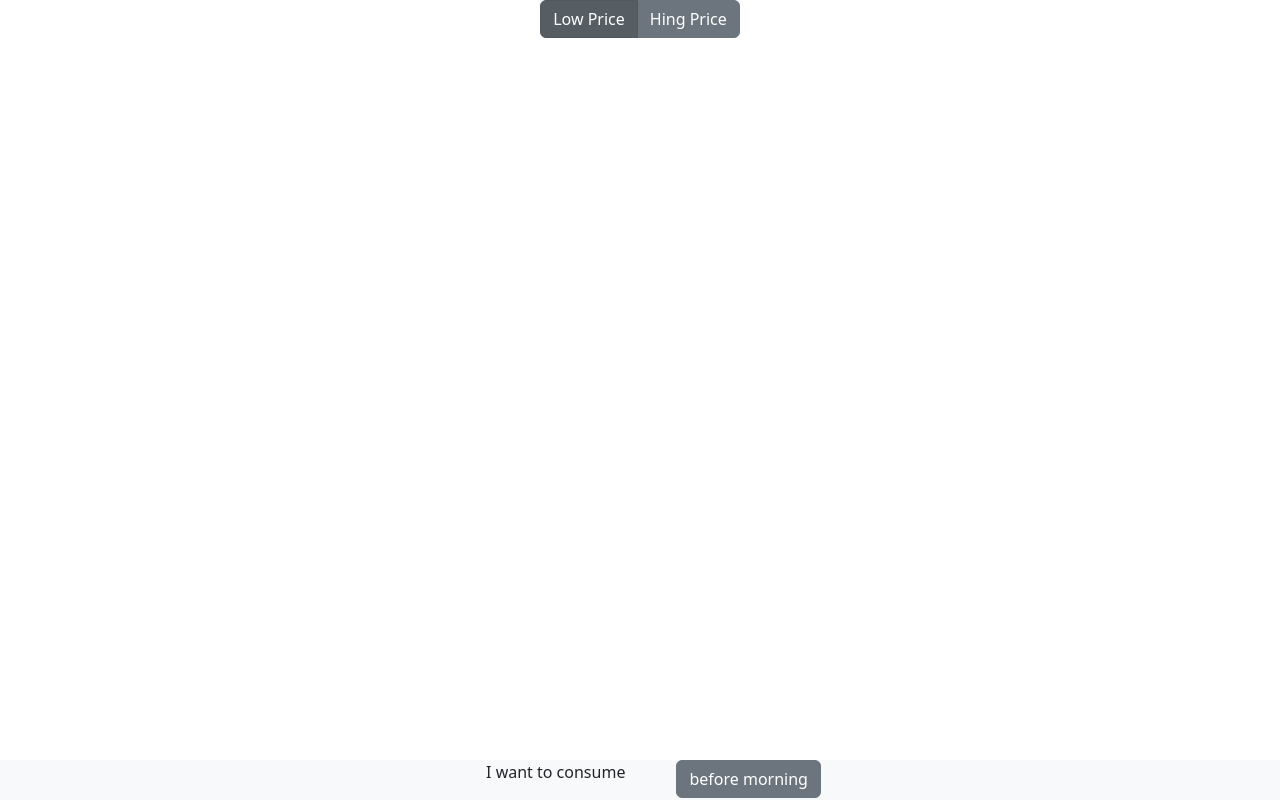
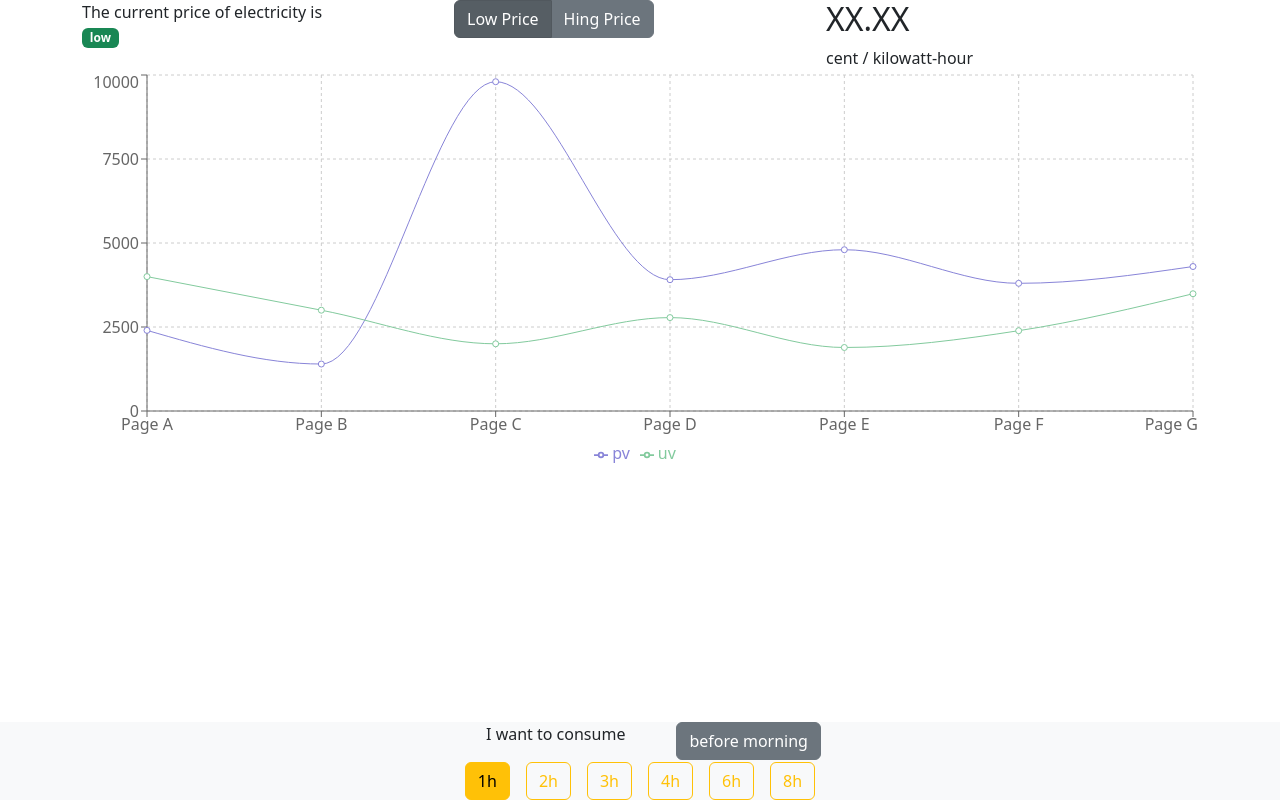
Before and after one commit to Mol4aliva/elektrikell, a React (Create React App) app: page / in a window 1280 px wide. Built offline with nearby package versions, Linux system fonts and the light colour scheme.

Commit message:
recharts, info, intervals

```diff
--- a/package.json
+++ b/package.json
@@ -8,6 +8,7 @@
     "react-bootstrap": "^2.10.0",
     "react-dom": "^18.2.0",
     "react-scripts": "5.0.1",
+    "recharts": "^2.10.4",
     "sass": "^1.70.0"
   },
   "scripts": {
@@ -30,5 +31,8 @@
       "last 1 firefox version",
       "last 1 safari version"
     ]
+  },
+  "devDependencies": {
+    "@babel/plugin-proposal-private-property-in-object": "^7.21.11"
   }
 }
--- a/src/App.js
+++ b/src/App.js
@@ -8,12 +8,13 @@
 
 function App() {
     const [activePrice, setActivePrice] = useState(DEFAULT_ACTIVE_BUTTON);
+    const [activeHour, setActiveHour] = useState();
 
   return (
     <Container>
       <Head activePrice = {activePrice} setActivePrice={setActivePrice}/>
-      <Body/>
-      <Footer activePrice = {activePrice} setActivePrice={setActivePrice}/>
+      <Body activeHour={activeHour}/>
+      <Footer activePrice = {activePrice} activeHour={activeHour} setActiveHour={setActiveHour} />
     </Container>
   );
 }
--- a/src/Body/Body.jsx
+++ b/src/Body/Body.jsx
@@ -1,9 +1,24 @@
 import Row from 'react-bootstrap/Row';
 import Col from 'react-bootstrap/Col';
+import { DATA } from "./constants";
+import { LineChart, XAxis, YAxis, Line, CartesianGrid, Tooltip, Legend, ResponsiveContainer } from 'recharts';
+
 function Body() {
     return(
         <Row>
-            <Col></Col>
+            <Col>
+                <ResponsiveContainer width="100%" height={400}>
+                <LineChart data={DATA}>
+                    <CartesianGrid strokeDasharray="3 3" />
+                    <XAxis dataKey="name" />
+                    <YAxis />
+                    <Tooltip />
+                    <Legend />
+                    <Line type="monotone" dataKey="pv" stroke="#8884d8" />
+                    <Line type="monotone" dataKey="uv" stroke="#82ca9d" />
+                </LineChart>
+                </ResponsiveContainer>
+            </Col>
         </Row>
     );
 }
--- /dev/null
+++ b/src/Body/constants.js
@@ -0,0 +1,44 @@
+export const DATA = [
+    {
+        name: 'Page A',
+        uv: 4000,
+        pv: 2400,
+        amt: 2400,
+    },
+    {
+        name: 'Page B',
+        uv: 3000,
+        pv: 1398,
+        amt: 2210,
+    },
+    {
+        name: 'Page C',
+        uv: 2000,
+        pv: 9800,
+        amt: 2290,
+    },
+    {
+        name: 'Page D',
+        uv: 2780,
+        pv: 3908,
+        amt: 2000,
+    },
+    {
+        name: 'Page E',
+        uv: 1890,
+        pv: 4800,
+        amt: 2181,
+    },
+    {
+        name: 'Page F',
+        uv: 2390,
+        pv: 3800,
+        amt: 2500,
+    },
+    {
+        name: 'Page G',
+        uv: 3490,
+        pv: 4300,
+        amt: 2100,
+    },
+];
--- a/src/Footer/Footer.jsx
+++ b/src/Footer/Footer.jsx
@@ -4,12 +4,15 @@
 import Col from 'react-bootstrap/Col';
 import {DEFAULT_ACTIVE_BUTTON} from "../Head";
 
-function Footer({ activePrice }) {
+function Footer({ activePrice, activeHour,setActiveHour }) {
     return(
         <Row className="fixed-bottom bg-light justify-content-center">
             <Col className="text-center">
-                {activePrice === DEFAULT_ACTIVE_BUTTON && <TargetLow />}
-                {activePrice !== DEFAULT_ACTIVE_BUTTON && <TargetHigh />}
+                {activePrice === DEFAULT_ACTIVE_BUTTON ? (
+                    <TargetLow activeHour={activeHour} setActiveHour={setActiveHour}/>
+                ) : (
+                    <TargetHigh />
+                )}
             </Col>
         </Row>
     );
--- a/src/Footer/Intervals.jsx
+++ b/src/Footer/Intervals.jsx
@@ -1,9 +1,26 @@
 import Row from 'react-bootstrap/Row';
 import Col from 'react-bootstrap/Col';
-function Intervals() {
+import Stack from 'react-bootstrap/Stack';
+import Button from "react-bootstrap/Button";
+import { INTERVALS } from "./constants";
+
+function Intervals({ activeHour, setActiveHour}) {
     return (
         <Row>
-            <Col></Col>
+            <Col>
+                <Stack direction="horizontal" gap={3}  className="justify-content-md-center">
+                    {INTERVALS.map(({id, name}) => (
+                        <Button
+                            key={id}
+                            variant="outline-warning"
+                            active={(activeHour || 1) === id}
+                            onClick={() => setActiveHour(id)}
+                        >
+                            {name}
+                        </Button>
+                    ))}
+                </Stack>
+            </Col>
         </Row>
     );
 }
--- a/src/Footer/TargetHigh.jsx
+++ b/src/Footer/TargetHigh.jsx
@@ -9,7 +9,7 @@
                 <p>If you want to consume at the most reasonable time, select from above</p>
                 <p>Cheap hours and find the best time for it.</p>
                 <p>We recommend reducing electricity consumption during peak hours to contribute to the common European goal of reducing</p>
-                <p>peak hours -5% electricity consumption and reduce natural gas demand. <a href="#">Read more</a></p>
+                <p>peak hours -5% electricity consumption and reduce natural gas demand. star Read more</p>
             </Col>
         </Row>
         );
--- a/src/Footer/TargetLow.jsx
+++ b/src/Footer/TargetLow.jsx
@@ -1,7 +1,8 @@
 import Row from 'react-bootstrap/Row';
 import Col from 'react-bootstrap/Col';
 import Button from 'react-bootstrap/Button';
-function TargetLow() {
+import Intervals from "./Intervals";
+function TargetLow(props) {
 
     return (
         <>
@@ -14,7 +15,9 @@
                 </Col>
             </Row>
             <Row>
-                <Col></Col>
+                <Col>
+                    <Intervals {...props}/>
+                </Col>
             </Row>
             <Row>
                 <Col></Col>
--- /dev/null
+++ b/src/Footer/constants.js
@@ -0,0 +1,4 @@
+export  const INTERVALS = [1, 2, 3, 4, 6, 8].map((v) => ({
+    id: v,
+    name:`${v}h`,
+}));
--- a/src/Head/Head.jsx
+++ b/src/Head/Head.jsx
@@ -7,7 +7,7 @@
             <Row>
                 <Logo/>
             </Row>
-            <Row>
+            <Row >
                 <Info {...props}/>
             </Row>
         </>
--- a/src/Head/Info.jsx
+++ b/src/Head/Info.jsx
@@ -1,15 +1,19 @@
 import Col from 'react-bootstrap/Col';
+import Row from "react-bootstrap/Row";
 import Button from 'react-bootstrap/Button';
 import ButtonGroup from 'react-bootstrap/ButtonGroup';
-import { PRICE_BUTTONS } from "./constants";
-
+import { PRICE_BUTTONS, BADGES } from "./constants";
+import Badge from 'react-bootstrap/Badge';
 
 function Info({ activePrice, setActivePrice }) {
 
     return(
-        <>
-            <Col></Col>
-            <Col className="d-flex justify-content-center">
+        <Row>
+            <Col>
+                <div>The current price of electricity is</div>
+                <Badge bg={BADGES[0].name}>{BADGES[0].id}</Badge>
+            </Col>
+            <Col>
                 <ButtonGroup>
                     {PRICE_BUTTONS.map(({ name, id}) => (
                     <Button
@@ -24,8 +28,11 @@
                 </ButtonGroup>
 
             </Col>
-            <Col></Col>
-        </>
+            <Col>
+                <h2>XX.XX</h2>
+                <div>cent / kilowatt-hour</div>
+            </Col>
+        </Row>
     );
 }
 export default Info;
--- a/src/Head/constants.js
+++ b/src/Head/constants.js
@@ -1,11 +1,23 @@
+export const LOW = 'low';
+export const HIGH = 'high';
+export const BADGES = [
+    {
+        name: 'success',
+        id: LOW
+    },
+    {
+        name: 'danger',
+        id: HIGH
+    },
+];
 export const PRICE_BUTTONS = [
     {
         name: "Low Price",
-        id: "low",
+        id: LOW,
     },
     {
         name: "Hing Price",
-        id: "hing",
-    }
+        id: HIGH,
+    },
 ];
-export const DEFAULT_ACTIVE_BUTTON = "low";
+export const DEFAULT_ACTIVE_BUTTON = LOW;
```
Also changed, not shown: 1 other file (tests, documents, lock files or other folders).
